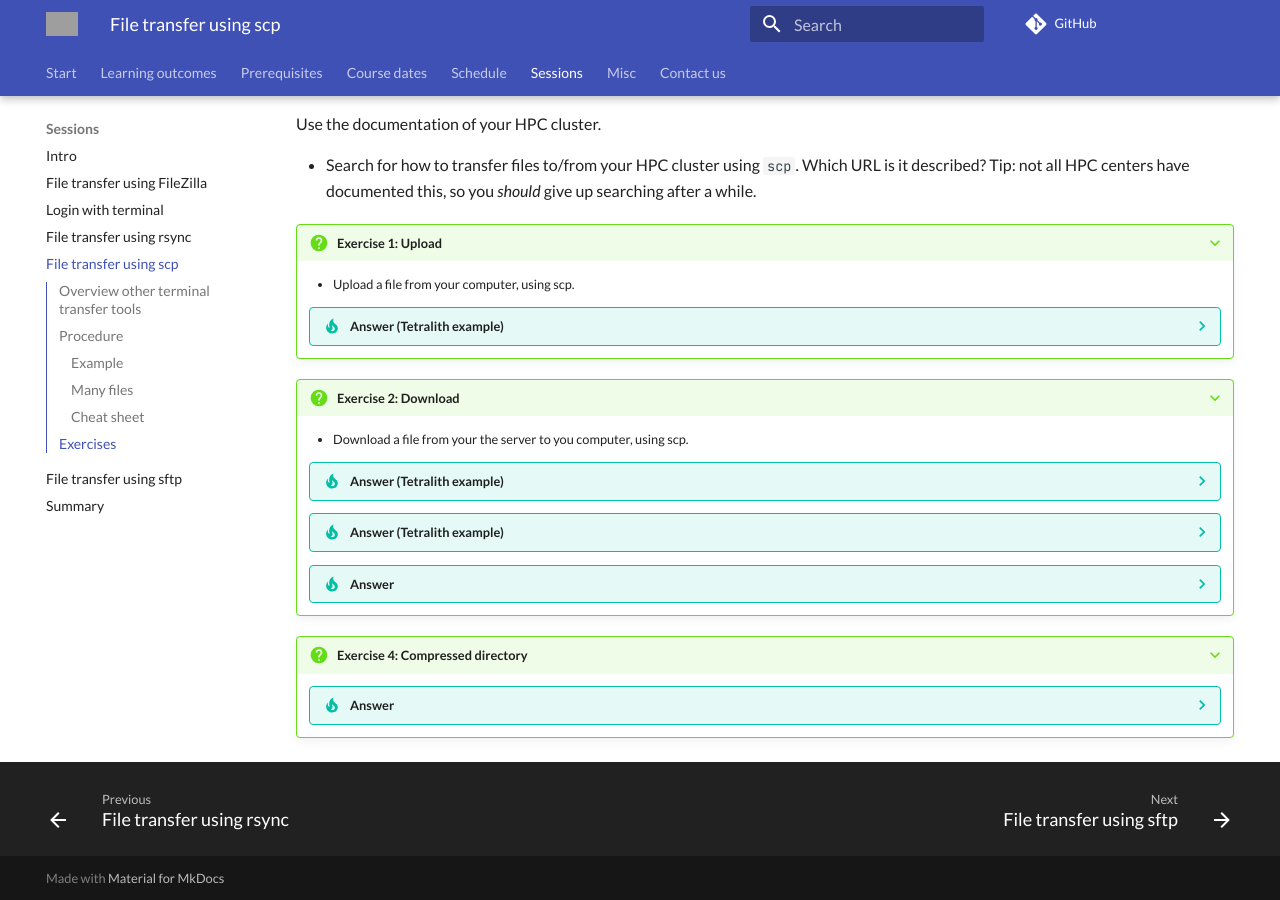
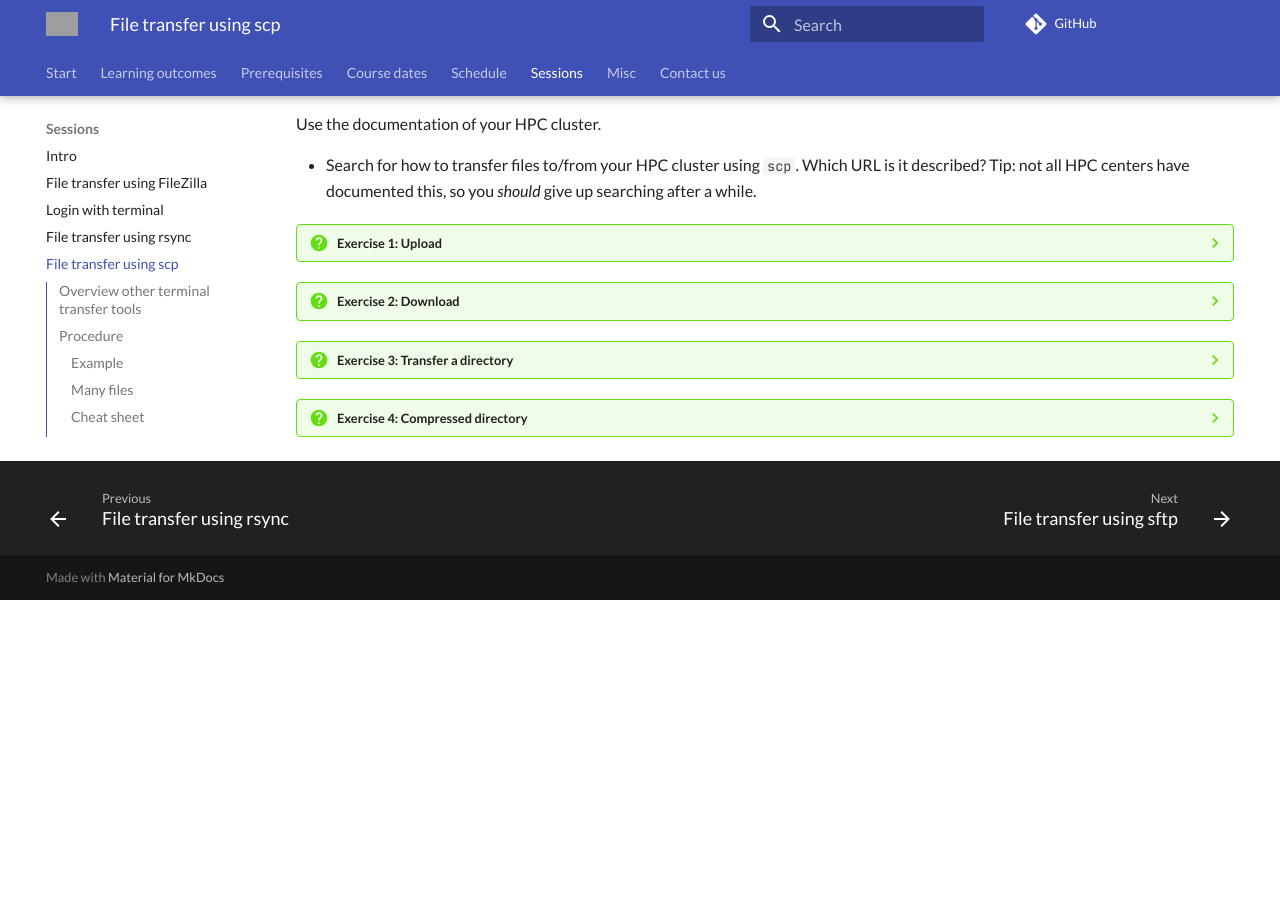
Before and after one commit to UPPMAX/naiss_file_transfer_course, an MkDocs documentation site: the page built from docs/sessions/scp/README.md, in a window 1280 px wide and 900 px high, scrolled down 2608 px. Built offline with MkDocs 1.6.1 and Material for MkDocs 9.7.7, drawn with Linux system fonts in a browser that asks for light colours; comment, search, counter and statistics services are not loaded; after the commit the page ends 3208 px from its top, so only the background shows below that; grey boxes are pictures that could not be loaded.

Commit message:
README.md format scp exercises

```diff
--- a/docs/sessions/scp/README.md
+++ b/docs/sessions/scp/README.md
@@ -175,7 +175,7 @@ Use the documentation of your HPC cluster.
 - Search for how to transfer files to/from your HPC cluster using `scp`. Which URL is it described?
   Tip: not all HPC centers have documented this, so you *should* give up searching after a while.
 
-???+ question "Exercise 1: Upload"
+???- question "Exercise 1: Upload"
 
     - Upload a file from your computer, using scp.
 
@@ -192,7 +192,7 @@ Use the documentation of your HPC cluster.
 
         - Video of Tetralith
 
-???+ question "Exercise 2: Download"
+???- question "Exercise 2: Download"
 
     - Download a file from your the server to you computer, using scp.
 
@@ -209,18 +209,16 @@ Use the documentation of your HPC cluster.
 
         - Video of Tetralith
 
+???- question "Exercise 3: Transfer a directory"
+
 
     ???- tip "Answer (Tetralith example)"
 
-    ???- tip "Answer"
+        Video of Tetralith
+
+???- question "Exercise 4: Compressed directory"
 
 
+    ???- tip "Answer (Tetralith example)"
 
         Video of Tetralith
-
-???+ question "Exercise 4: Compressed directory"
-
-
-    ???- tip "Answer"
-
-        Video of Tetralith
```
